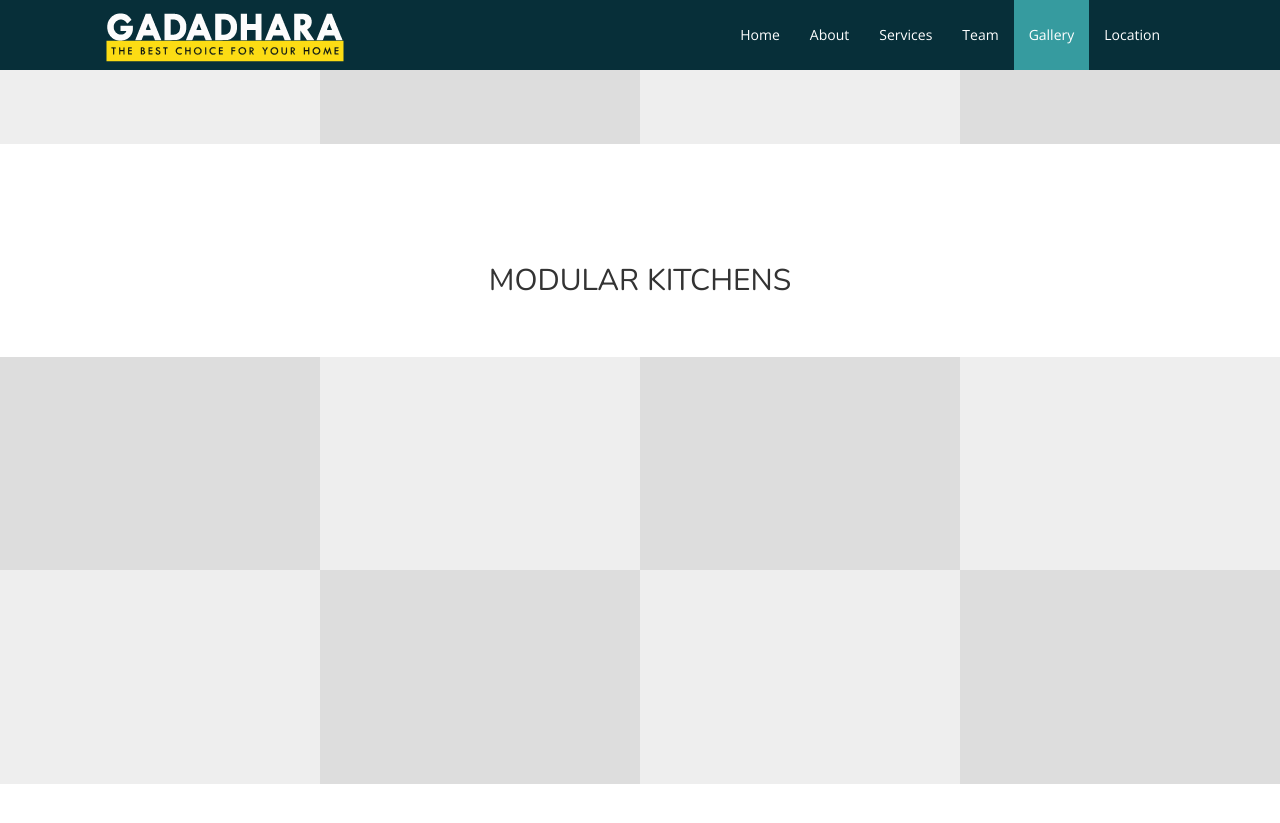
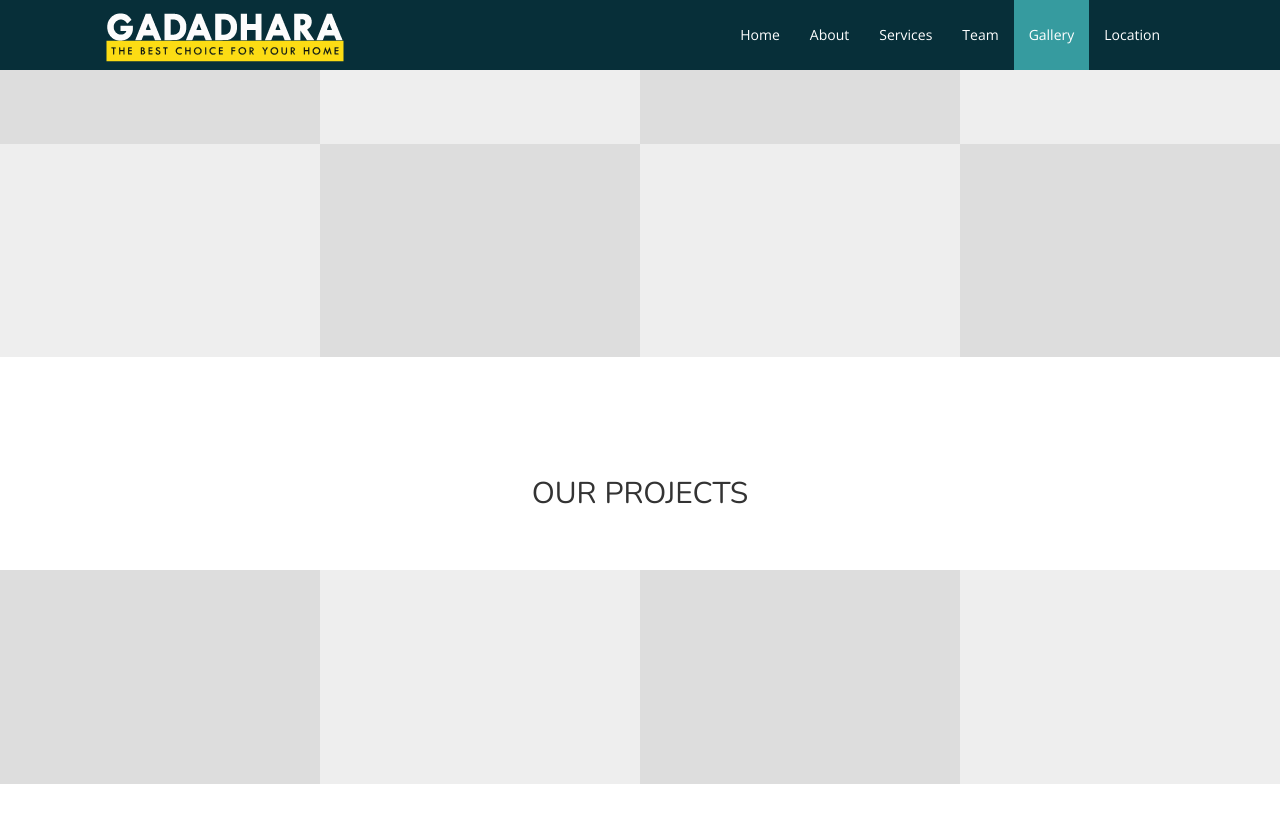
Before and after one commit to gadadhara/GADADHARA, a Jekyll site: the page built from index.html, in a window 1280 px wide and 900 px high, scrolled down 5313 px. Shown: the top 823 px of the window. Built offline with Jekyll 4.4.1, drawn with Linux system fonts in a browser that asks for light colours; nearby versions of some CDN libraries.

Commit message:
Update index.html

```diff
--- a/index.html
+++ b/index.html
@@ -176,7 +176,7 @@
 
     <h2 class="section-title">MODULAR KITCHENS</h2>
 
-    {% for images in site.data.projects %}
+    {% for images in site.data.kitchen %}
         <a href="{{site.baseurl}}/img/gallery/large/{{ images.image_large }}" class="gallery-item expandable-box image-link">
             <div class="expandable-box-top">
                 <img src="{{site.baseurl}}/img/gallery/thumb/{{ images.image_thumb }}" alt="{{ images.image_alt }}">
@@ -233,9 +233,9 @@
 
 <div id="gallery" class="gallery">
 
-    <h2 class="section-title">MODULAR KITCHENS</h2>
+    <h2 class="section-title">OUR PROJECTS</h2>
 
-    {% for images in site.data.kitchen %}
+    {% for images in site.data.projects %}
         <a href="{{site.baseurl}}/img/gallery/large/{{ images.image_large }}" class="gallery-item expandable-box image-link">
             <div class="expandable-box-top">
                 <img src="{{site.baseurl}}/img/gallery/thumb/{{ images.image_thumb }}" alt="{{ images.image_alt }}">
```
